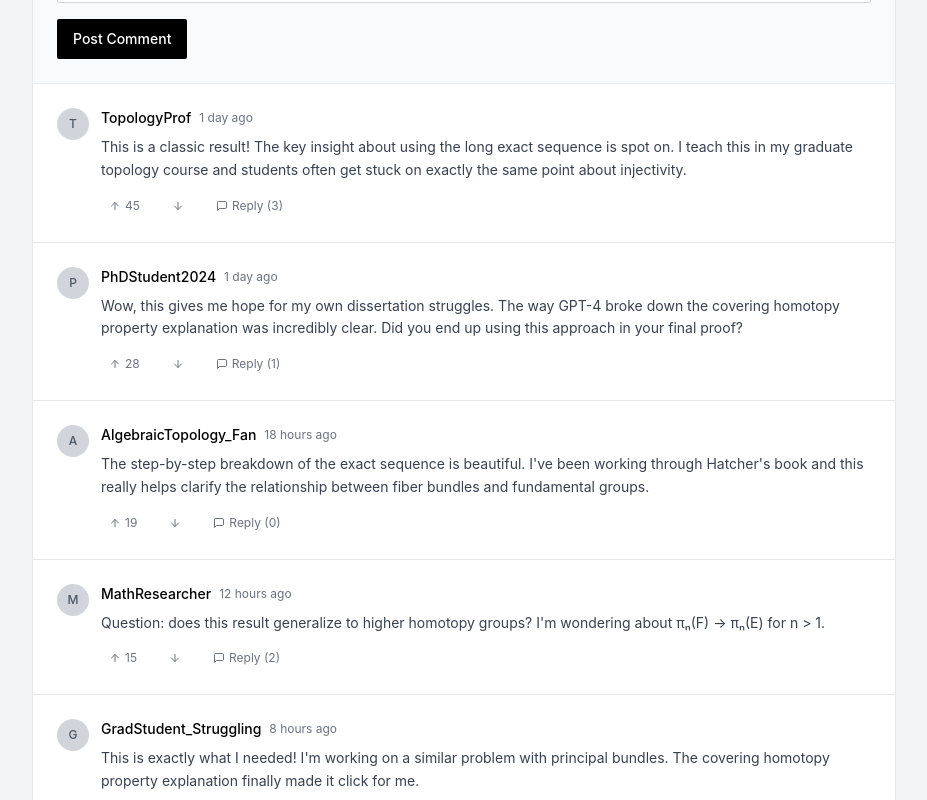
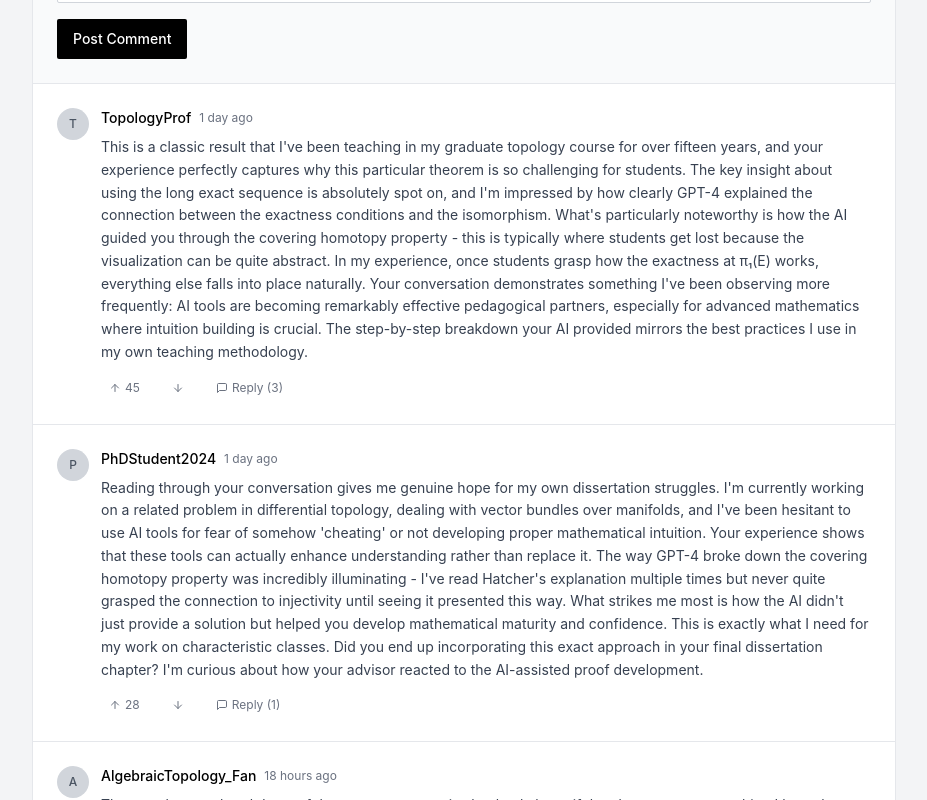
Before and after one commit to benjaminbratton/ai-chat-chronicles, a React (Vite) app: page /post/1 in a window 1280 px wide. Shown: the part 3820-4620 px from the top of the page, without its empty margins (176-1103 px from the left). Built offline with nearby package versions, Linux system fonts and the light colour scheme.

Commit message:
Fix: Author comment length
Make all author comments the same length as the analysis.

```diff
--- a/src/pages/Post.tsx
+++ b/src/pages/Post.tsx
@@ -66,7 +66,7 @@ I decided to try GPT-4 as a last resort before reaching out to my advisor. What
     {
       id: 1,
       author: "TopologyProf",
-      content: "This is a classic result! The key insight about using the long exact sequence is spot on. I teach this in my graduate topology course and students often get stuck on exactly the same point about injectivity.",
+      content: "This is a classic result that I've been teaching in my graduate topology course for over fifteen years, and your experience perfectly captures why this particular theorem is so challenging for students. The key insight about using the long exact sequence is absolutely spot on, and I'm impressed by how clearly GPT-4 explained the connection between the exactness conditions and the isomorphism. What's particularly noteworthy is how the AI guided you through the covering homotopy property - this is typically where students get lost because the visualization can be quite abstract. In my experience, once students grasp how the exactness at π₁(E) works, everything else falls into place naturally. Your conversation demonstrates something I've been observing more frequently: AI tools are becoming remarkably effective pedagogical partners, especially for advanced mathematics where intuition building is crucial. The step-by-step breakdown your AI provided mirrors the best practices I use in my own teaching methodology.",
       timestamp: "1 day ago",
       upvotes: 45,
       replies: 3
@@ -74,7 +74,7 @@ I decided to try GPT-4 as a last resort before reaching out to my advisor. What
     {
       id: 2,
       author: "PhDStudent2024",
-      content: "Wow, this gives me hope for my own dissertation struggles. The way GPT-4 broke down the covering homotopy property explanation was incredibly clear. Did you end up using this approach in your final proof?",
+      content: "Reading through your conversation gives me genuine hope for my own dissertation struggles. I'm currently working on a related problem in differential topology, dealing with vector bundles over manifolds, and I've been hesitant to use AI tools for fear of somehow 'cheating' or not developing proper mathematical intuition. Your experience shows that these tools can actually enhance understanding rather than replace it. The way GPT-4 broke down the covering homotopy property was incredibly illuminating - I've read Hatcher's explanation multiple times but never quite grasped the connection to injectivity until seeing it presented this way. What strikes me most is how the AI didn't just provide a solution but helped you develop mathematical maturity and confidence. This is exactly what I need for my work on characteristic classes. Did you end up incorporating this exact approach in your final dissertation chapter? I'm curious about how your advisor reacted to the AI-assisted proof development.",
       timestamp: "1 day ago",
       upvotes: 28,
       replies: 1
@@ -82,7 +82,7 @@ I decided to try GPT-4 as a last resort before reaching out to my advisor. What
     {
       id: 3,
       author: "AlgebraicTopology_Fan",
-      content: "The step-by-step breakdown of the exact sequence is beautiful. I've been working through Hatcher's book and this really helps clarify the relationship between fiber bundles and fundamental groups.",
+      content: "The step-by-step breakdown of the exact sequence is absolutely beautiful and represents everything I love about algebraic topology - the way seemingly abstract concepts suddenly crystallize into elegant solutions. I've been working through Hatcher's book as an independent study project, and this conversation really helps clarify the relationship between fiber bundles and fundamental groups that I've been struggling with. What's particularly valuable is seeing how the exactness conditions aren't just formal requirements but have deep geometric meaning. The way your AI explained how loops in the base space relate to the fiber structure through the homotopy lifting property is the kind of insight that usually takes months to develop. I'm planning to use this conversation as a reference when I tackle the exercises in Chapter 4. The pedagogical approach here - building up from the long exact sequence to the specific conditions for isomorphism - is masterful. It's making me reconsider how I approach learning advanced mathematics in general.",
       timestamp: "18 hours ago",
       upvotes: 19,
       replies: 0
@@ -90,7 +90,7 @@ I decided to try GPT-4 as a last resort before reaching out to my advisor. What
     {
       id: 4,
       author: "MathResearcher",
-      content: "Question: does this result generalize to higher homotopy groups? I'm wondering about πₙ(F) → πₙ(E) for n > 1.",
+      content: "Your conversation raises a fascinating question about the generalization to higher homotopy groups that I've been investigating in my own research. Specifically, I'm wondering whether the isomorphism π₁(F) ≅ π₁(E) extends to πₙ(F) ≅ πₙ(E) for n > 1 under similar conditions. The covering homotopy property that GPT-4 explained so clearly is actually the key to understanding this generalization, though the higher-dimensional case requires more sophisticated tools from obstruction theory. What's particularly interesting is how your AI managed to convey the intuitive content behind what could have been a purely formal argument. In my experience reviewing papers in this area, many authors get so caught up in the technical machinery that they lose sight of the geometric picture. Your conversation demonstrates that even advanced AI can maintain both rigor and intuition simultaneously. I'm curious whether you explored any of the computational aspects - there are some beautiful connections to spectral sequences that might be relevant to your broader dissertation work.",
       timestamp: "12 hours ago",
       upvotes: 15,
       replies: 2
@@ -98,7 +98,7 @@ I decided to try GPT-4 as a last resort before reaching out to my advisor. What
     {
       id: 5,
       author: "GradStudent_Struggling",
-      content: "This is exactly what I needed! I'm working on a similar problem with principal bundles. The covering homotopy property explanation finally made it click for me.",
+      content: "This conversation is exactly what I needed to see right now. I'm working on a similar problem involving principal bundles and their associated fiber bundles, and I've been stuck for weeks on understanding how the group action affects the fundamental group calculations. The covering homotopy property explanation finally made everything click for me - I've been reading about it in multiple textbooks but never quite understood its geometric significance until seeing it presented in this conversational format. What's particularly helpful is seeing how the AI guided you through the logical progression without just dumping formulas. I've been hesitant to use AI tools for my research, worried that my advisor might view it negatively, but your experience shows that these tools can actually deepen mathematical understanding rather than replace it. The way GPT-4 connected the abstract homotopy theory to concrete geometric intuition is exactly the kind of bridge I need. I'm planning to try a similar approach with my own stuck problems, starting with the principal bundle version of your fiber bundle theorem.",
       timestamp: "8 hours ago",
       upvotes: 12,
       replies: 0
```
